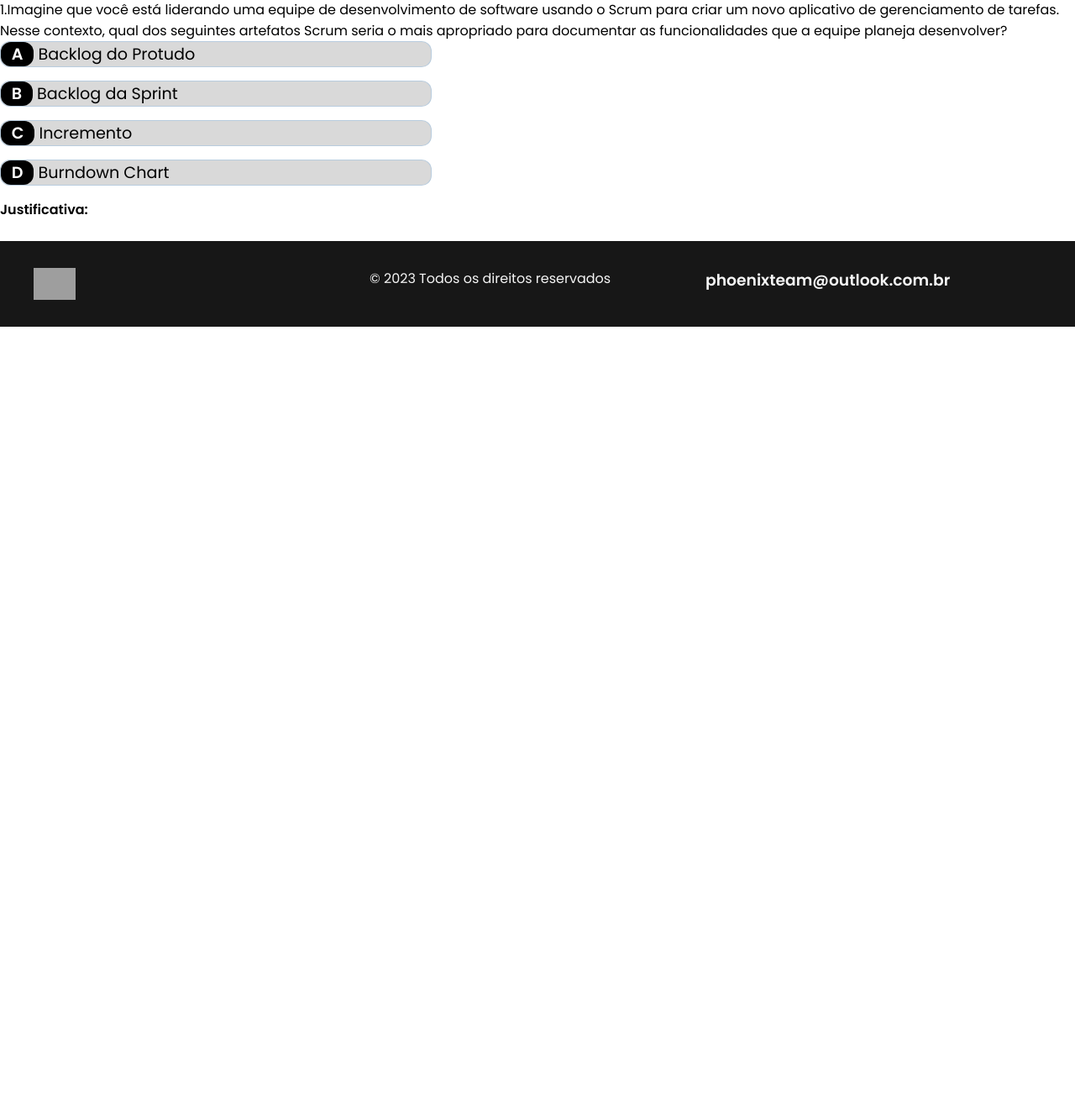
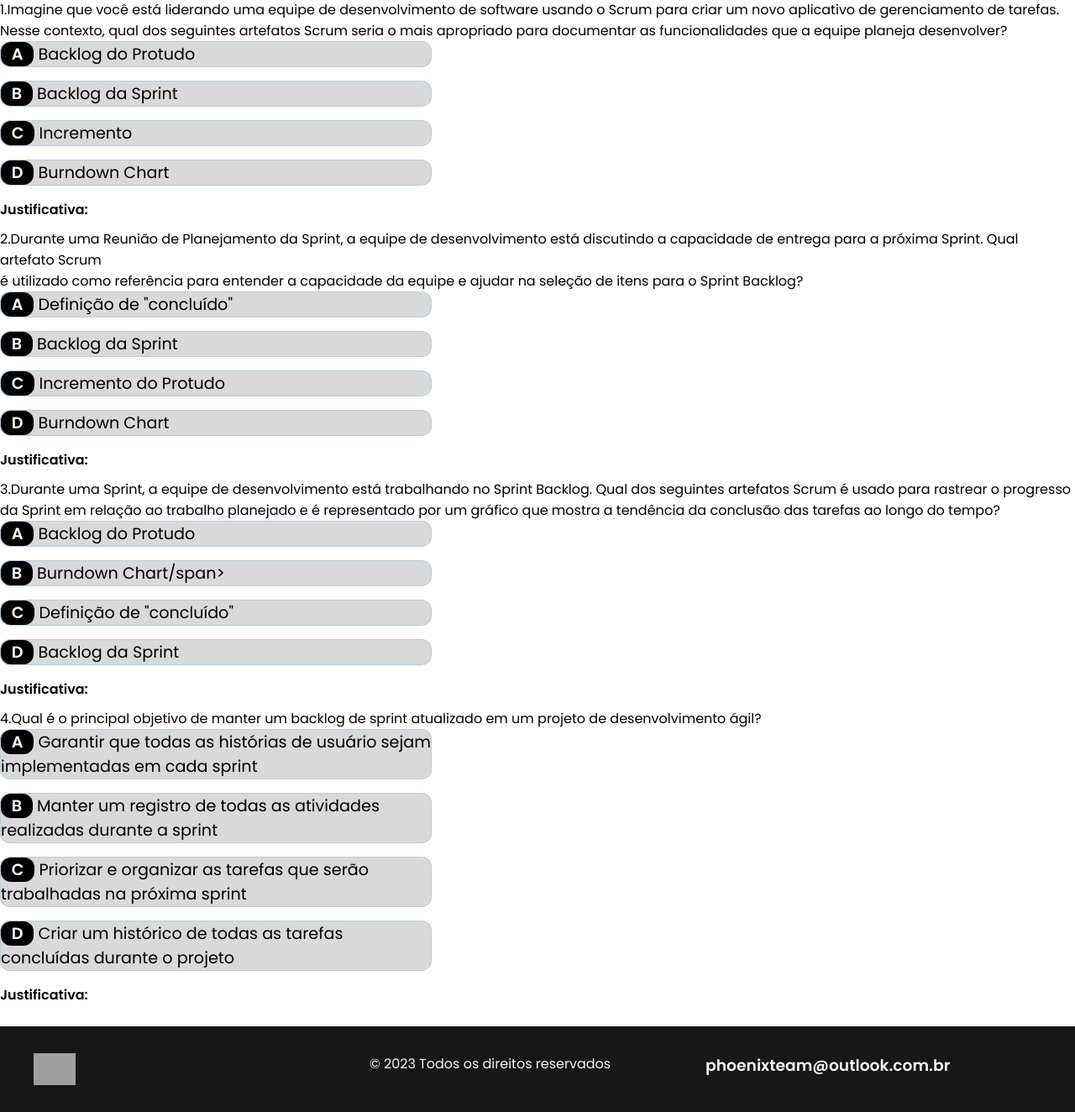
Before and after one commit to Phoenix-Team-Fatec/ScrumTutor, a Flask app: page /artefatos in a window 1280 px wide. Shown: the part 863-2187 px from the top of the page at 84% size. Before the commit the page ends 1252 px from the top, so only its background shows below. Run offline with Flask 3, Linux system fonts and the light colour scheme; grey boxes are pictures that could not be loaded.

Commit message:
estrutura artefatos concluída

```diff
--- a/SPRINT 2/templates/artefatos.html
+++ b/SPRINT 2/templates/artefatos.html
@@ -86,6 +86,89 @@
         </div>
     </section>
 
+    <section>
+        <div class="container">
+                <p>2.Durante uma Reunião de Planejamento da Sprint, a equipe de desenvolvimento está discutindo a capacidade de entrega
+                    para a próxima Sprint. Qual artefato Scrum <br> é utilizado como referência para entender a capacidade da equipe e ajudar
+                    na seleção de itens para o Sprint Backlog?</p>
+                <div class="choice-container">
+                    <span class="choice-prefix">A</span>
+                    <span class="choice-text">Definição de "concluído"</span>
+                </div>
+                <div class="choice-container">
+                    <span class="choice-prefix">B</span>
+                    <span class="choice-text">Backlog da Sprint</span>
+                </div>
+                <div class="choice-container">
+                    <span class="choice-prefix">C</span>
+                    <span class="choice-text">Incremento do Protudo</span>
+                </div>
+                <div class="choice-container">
+                    <span class="choice-prefix">D</span>
+                    <span class="choice-text">Burndown Chart</span>
+                </div>
+                <div>
+                    <strong>Justificativa:</strong>
+                </div>
+        </div>
+    </section>
+
+    <section>
+        <div class="container">
+                <p>3.Durante uma Sprint, a equipe de desenvolvimento está trabalhando no Sprint Backlog. Qual dos seguintes artefatos
+                    Scrum é usado para rastrear o progresso <br> da Sprint em relação ao trabalho planejado e é representado por um gráfico
+                    que mostra a tendência da conclusão das tarefas ao longo do tempo?</p>
+                <div class="choice-container">
+                    <span class="choice-prefix">A</span>
+                    <span class="choice-text">Backlog do Protudo</span>
+                </div>
+                <div class="choice-container">
+                    <span class="choice-prefix">B</span>
+                    <span class="choice-text">Burndown Chart/span>
+                </div>
+                <div class="choice-container">
+                    <span class="choice-prefix">C</span>
+                    <span class="choice-text">Definição de "concluído"</span>
+                </div>
+                <div class="choice-container">
+                    <span class="choice-prefix">D</span>
+                    <span class="choice-text">Backlog da Sprint</span>
+                </div>
+                <div>
+                    <strong>Justificativa:</strong>
+                </div>
+        </div>
+        </section>
+
+        <section>
+            <div class="container">
+                    <p>4.Qual é o principal objetivo de manter um backlog de sprint atualizado em um projeto de desenvolvimento ágil?</p>
+                    <div class="choice-container">
+                        <span class="choice-prefix">A</span>
+                        <span class="choice-text">Garantir que todas as histórias de usuário sejam implementadas em cada sprint</span>
+                    </div>
+                    <div class="choice-container">
+                        <span class="choice-prefix">B</span>
+                        <span class="choice-text">Manter um registro de todas as atividades realizadas durante a sprint</span>
+                    </div>
+                    <div class="choice-container">
+                        <span class="choice-prefix">C</span>
+                        <span class="choice-text">Priorizar e organizar as tarefas que serão trabalhadas na próxima sprint</span>
+                    </div>
+                    <div class="choice-container">
+                        <span class="choice-prefix">D</span>
+                        <span class="choice-text">Criar um histórico de todas as tarefas concluídas durante o projeto</span>
+                    </div>
+                    <div>
+                        <strong>Justificativa:</strong>
+                    </div>
+            </div>
+            </section>
+
+
+
+
+
 
 </body>
 {% endblock %}
```
